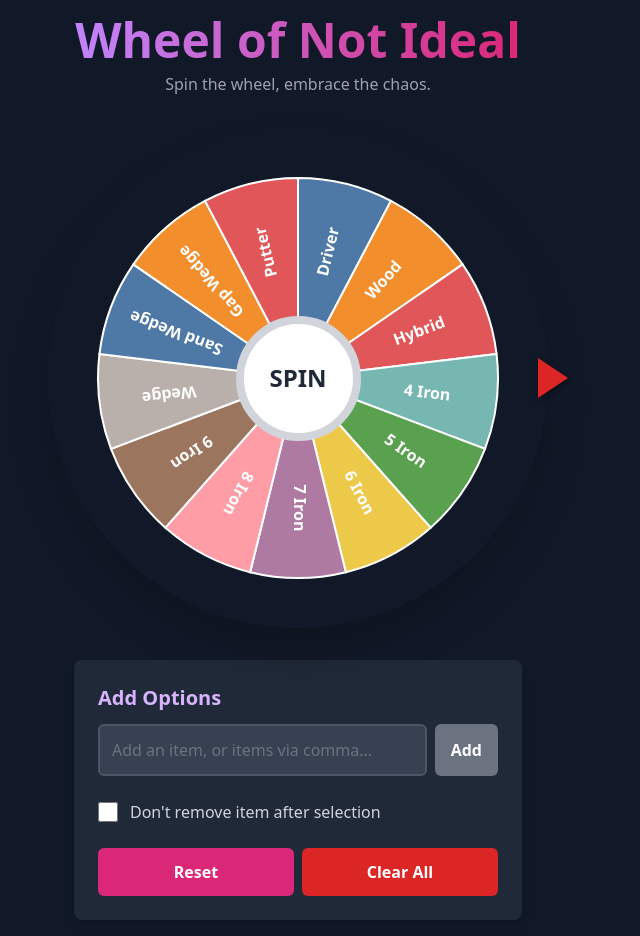
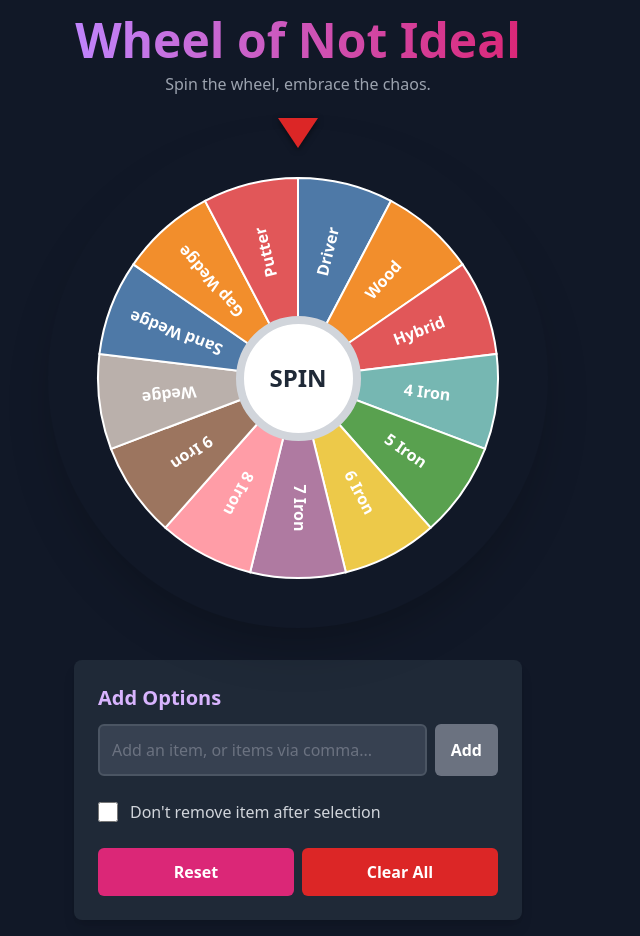
Before and after one commit to sp2432/wheel-of-not-ideal, a React (Vite) app: page / in a window 1280 px wide. Shown: the whole page, without its empty margins (342-982 px from the left). Built offline with nearby package versions, Linux system fonts and the light colour scheme.

Commit message:
Moved the marker to the top

```diff
--- a/components/Wheel.tsx
+++ b/components/Wheel.tsx
@@ -94,8 +94,8 @@ const Wheel: React.FC<WheelProps> = ({ items, rotation, isSpinning, onSpinClick
       </div>
 
       {/* Pointer */}
-      <div className="absolute right-[-4%] top-1/2 -translate-y-1/2 z-10" style={{ filter: 'drop-shadow(0 2px 3px rgba(0,0,0,0.5))' }}>
-         <div className="w-0 h-0 border-t-[2.5vmin] border-t-transparent border-b-[2.5vmin] border-b-transparent border-l-[4vmin] border-l-red-600 md:border-t-[20px] md:border-b-[20px] md:border-l-[30px]"></div>
+      <div className="absolute top-[-2%] left-1/2 -translate-x-1/2 z-10" style={{ filter: 'drop-shadow(0 2px 3px rgba(0,0,0,0.5))' }}>
+         <div className="w-0 h-0 border-l-[2.5vmin] border-l-transparent border-r-[2.5vmin] border-r-transparent border-t-[4vmin] border-t-red-600 md:border-l-[20px] md:border-r-[20px] md:border-t-[30px]"></div>
       </div>
 
       {/* Spin Button */}
--- a/vite.config.ts
+++ b/vite.config.ts
@@ -4,7 +4,6 @@ import { defineConfig, loadEnv } from 'vite';
 export default defineConfig(({ mode }) => {
     const env = loadEnv(mode, '.', '');
     return {
-      base: '/wheel-of-not-ideal/',
       define: {
         'process.env.API_KEY': JSON.stringify(env.GEMINI_API_KEY),
         'process.env.GEMINI_API_KEY': JSON.stringify(env.GEMINI_API_KEY)
```
Also changed, not shown: package.json (+3 -5 lines), commit_message.txt.
